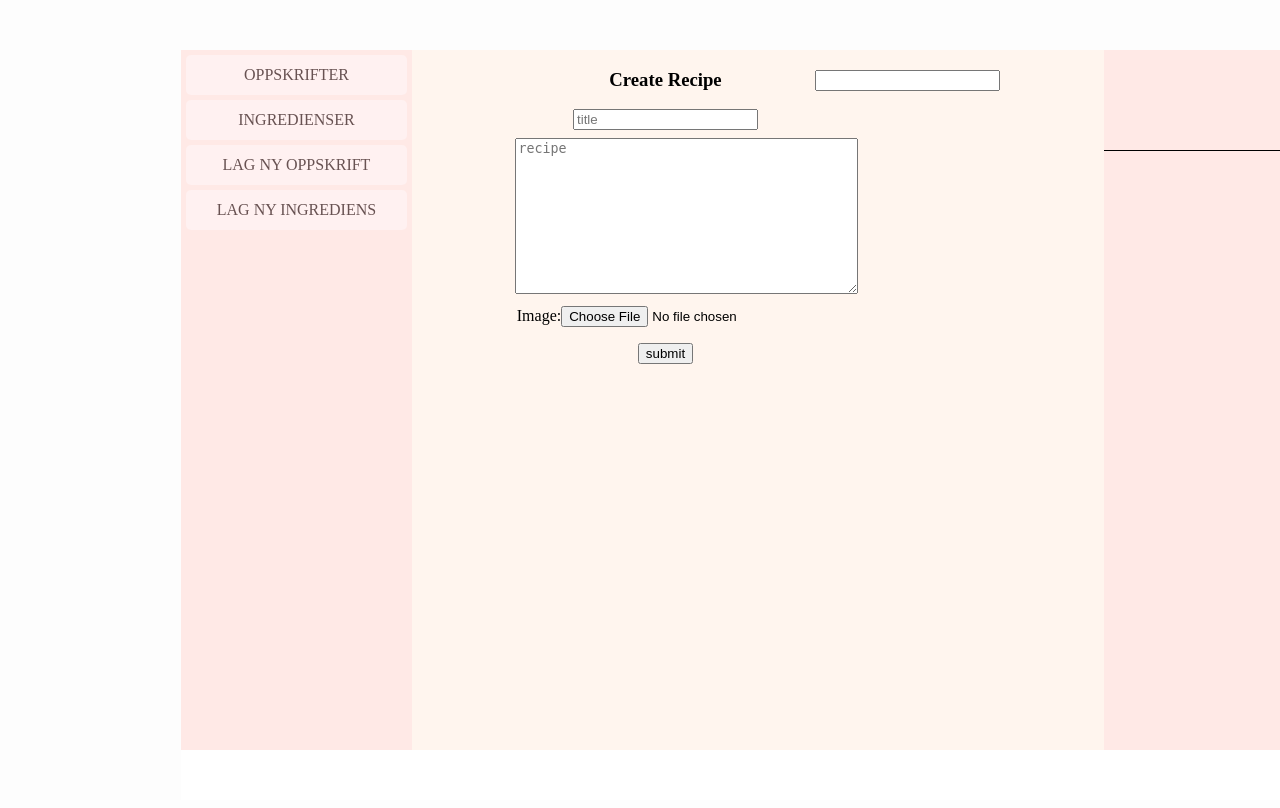
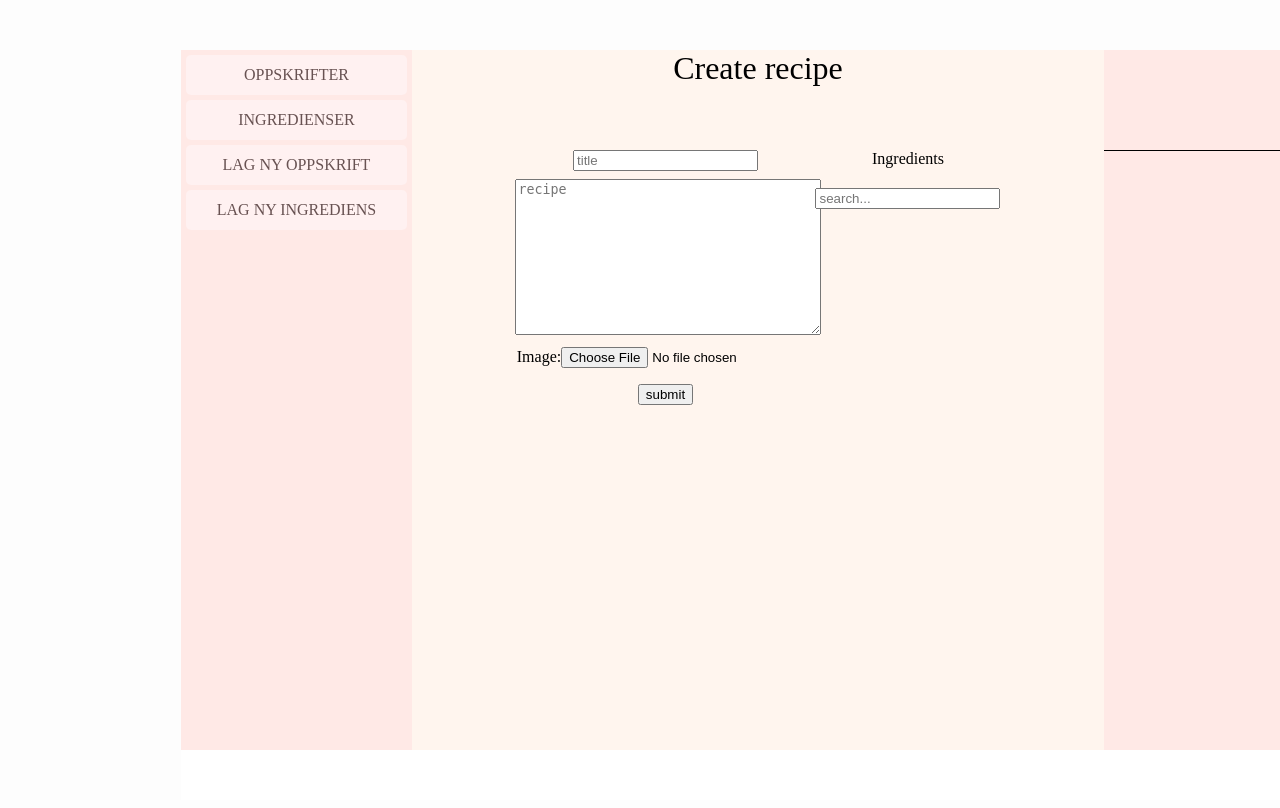
Before and after one commit to Espenbfo/Recipe-website, a Django app: page /create in a window 1280 px wide; the page is wider, and only the part inside the window is pictured. Shown: the part 108-916 px from the top of that part. Run offline with Django 3.2, Linux system fonts and the light colour scheme; data that the repository does not hold is empty.

Commit message:
Add search for ingredients

```diff
--- a/recipe/models.py
+++ b/recipe/models.py
@@ -39,6 +39,3 @@ class RecipeForm(ModelForm):
     class Meta:
         model = Recipe
         fields = ['recipe_name', "recipe_description", 'image']
-        widgets = {
-            "recipe_description": forms.Textarea(attrs={"cols": 30, "rows": 20}),
-        }
--- a/recipe/views.py
+++ b/recipe/views.py
@@ -3,6 +3,7 @@ from django.http import HttpResponseRedirect
 from django.shortcuts import render
 from django.core.files.base import ContentFile
 from django.core.files.storage import default_storage
+from PIL import Image
 from .models import IngredientForm, IngredientType, Ingredient, Recipe, \
     RecipeForm
 
@@ -60,6 +61,11 @@ def create_recipe(request):
         description = form["recipe_description"]
         print(request.FILES)
         image = request.FILES["image"]
+        try:
+            im = Image.open(image)
+            print(im.verify())
+        except Exception as e:
+            return HttpResponseRedirect("YOUCANTTRICKMEEEE")
         print(image)
         r = Recipe.objects.create(recipe_name=name,
                                   recipe_description=description, image=image)
--- a/static/css/createrecipe.css
+++ b/static/css/createrecipe.css
@@ -22,7 +22,15 @@
 #split-view {
     display: grid;
     grid-template-columns: 1fr 2fr 1fr 1fr;
-    grid-template-areas: ". form ingredients .";
+    grid-template-rows: 100px 1fr;
+    grid-template-areas:
+            ". title title ."
+            ". form ingredients .";
+}
+
+#main .title {
+    grid-area: title;
+    font-size: 2rem;
 }
 
 #split-view #create-form {
@@ -42,6 +50,9 @@
     flex-direction: column;
 }
 
+textarea {
+    max-width: 100%;
+}
 #ingredient-list button {
     background-color: #fff1f1;
     border: 1px solid #e2d5d5;
--- a/static/css/recipes.css
+++ b/static/css/recipes.css
@@ -36,6 +36,7 @@
     width: 200px;
     height: 100%;
     opacity: 0.9;
+    object-fit: cover;
 }
 #main .item .image:hover {
     transition-duration: 0.2s;
--- a/static/js/script.js
+++ b/static/js/script.js
@@ -1,6 +1,17 @@
+/*jshint esversion: 6 */
+
 function onIngredientChange() {
     "use strict";
-    var x = document.getElementById("IngredientName").value;
+    var search = document.getElementById("IngredientName").value;
+    var ingredientList = document.getElementById("ingredient-list").children;
+    for (var ingredient of ingredientList) {
+        if (ingredient.innerHTML.includes(search)) {
+            ingredient.classList.remove("hidden");
+        }
+        else {
+            ingredient.classList.add("hidden");
+        }
+    }
     //document.getElementById("demo").innerHTML = "You selected: " + x;
 }
 
--- a/templates/core/createrecipe.html
+++ b/templates/core/createrecipe.html
@@ -6,9 +6,9 @@
 
 {% block main %}
 <div id="split-view">
+    <div class="title"> Create recipe</div>
     <form id="create-form" method="post" enctype="multipart/form-data">
         {% csrf_token %}
-        <h3>Create Recipe</h3>
         <input type="number" name="number-of-ingredients" id="number-of-ingredients" class="hidden" value="0">
         <div class="input-container">
             {{ form }}
@@ -17,6 +17,7 @@
         </div>
     </form>
     <div id="ingredients">
+        Ingredients
         <div class="hidden">
             {% for ingredient in ingredients %}
                 {{ ingredient.ingredient_name }}
@@ -24,7 +25,7 @@
                 {{ ingredient.unit_type }} <br>
             {% endfor %}
         </div>
-        <input type="text" id="IngredientName" onchange="onIngredientChange()">
+        <input type="text" id="IngredientName" placeholder="search..." onInput="onIngredientChange()">
         <div id="ingredient-list">
             {% for ingredient in ingredients %}
                 <button onclick="moveItem('{{ ingredient.ingredient_name }}')">{{ ingredient.ingredient_name }}</button>
```
Also changed, not shown: templates/core/recipes.html (+5 -23 lines).
